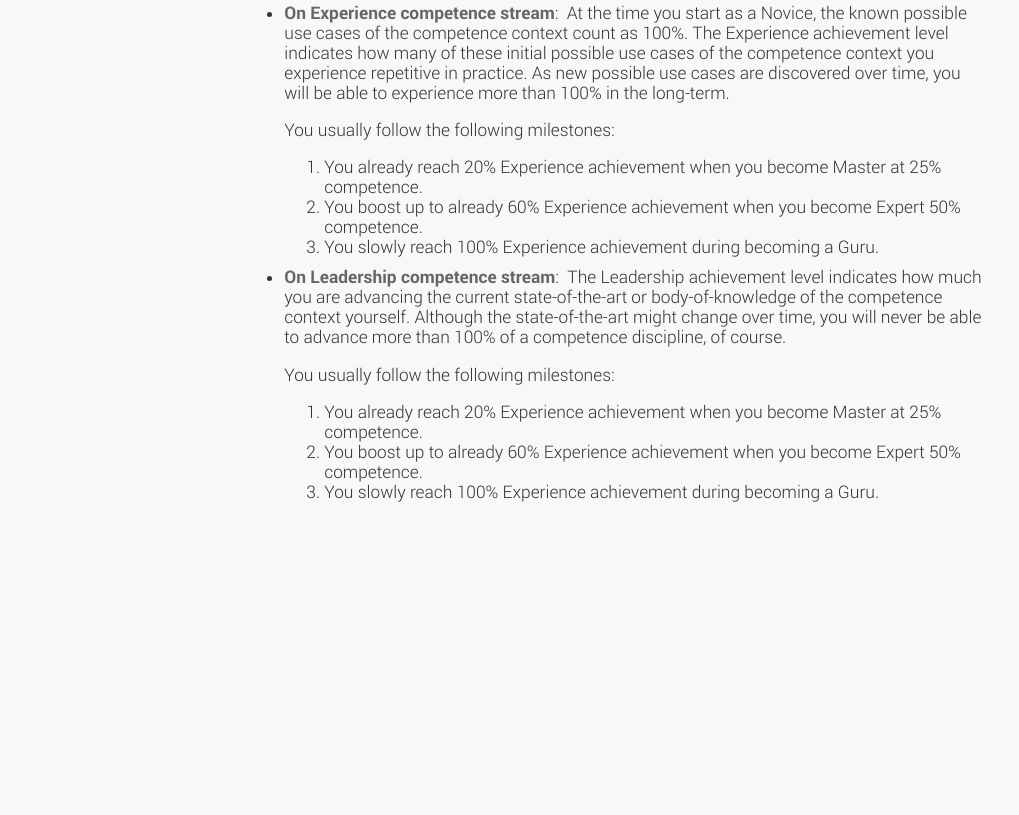
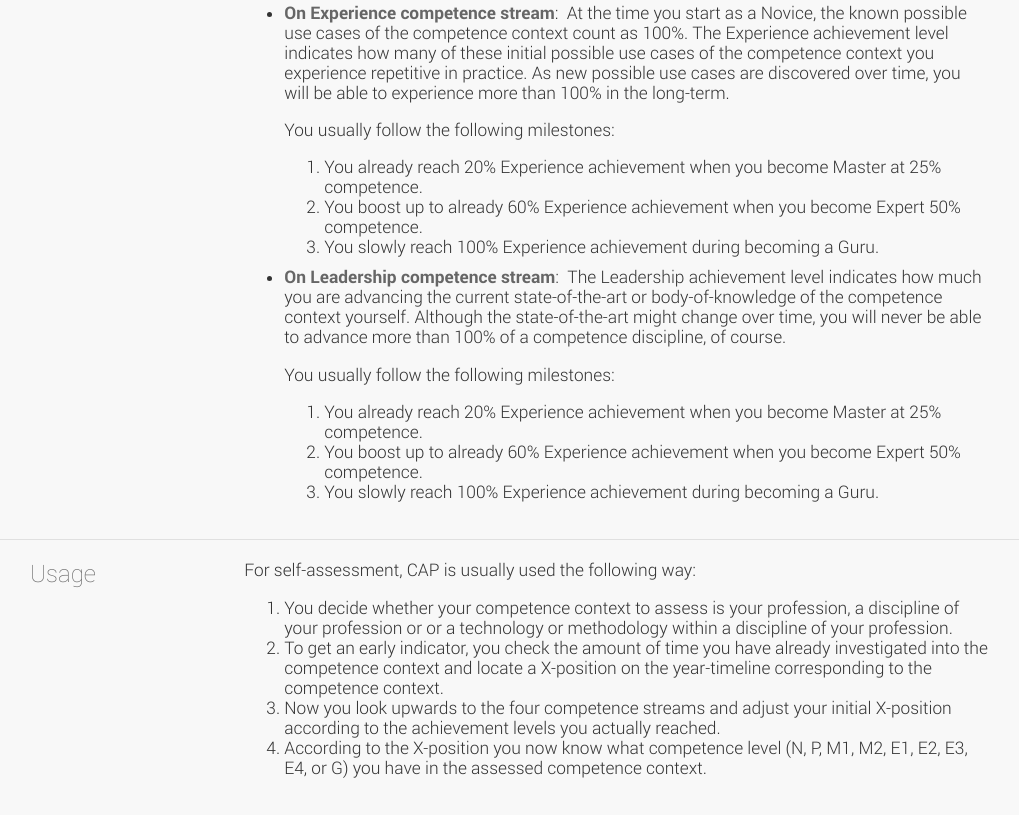
Before and after one commit to rse/cap-model, a website: page index.html in a window 1280 px wide. Shown: the part 3265-4080 px from the top of the page, without its empty margins (77-1096 px from the left). Before the commit the page ends 3804 px from the top, so only its background shows below. Drawn offline with Linux system fonts and the light colour scheme.

Commit message:
more details on how to use CAP

```diff
--- a/index.html
+++ b/index.html
@@ -263,6 +263,37 @@ four competence streams:
 
                 </div>
             </div>
+            <div class="g-row desc">
+                <div class="g-off-1-12 g-col-2-12 head">
+                    Usage
+                </div>
+                <div class="g-col-7-12 text">
+
+For self-assessment, CAP is usually used the following way:
+
+<ol>
+   <li>You decide whether your competence context to assess
+       is your profession, a discipline of your profession or
+       or a technology or methodology within a discipline of
+       your profession.</li>
+   </li>
+   <li>To get an early indicator, you check the amount of time
+       you have already investigated into the competence context
+       and locate a X-position on the year-timeline corresponding
+       to the competence context.
+   </li>
+   <li>Now you look upwards to the four competence streams and
+       adjust your initial X-position according to the
+       achievement levels you actually reached.
+   </li>
+   <li>According to the X-position you now know what competence
+       level (N, P, M1, M2, E1, E2, E3, E4, or G) you have in
+       the assessed competence context.
+   </li>
+</ol>
+
+                </div>
+            </div>
         </div>
     </body>
 </html>
```
